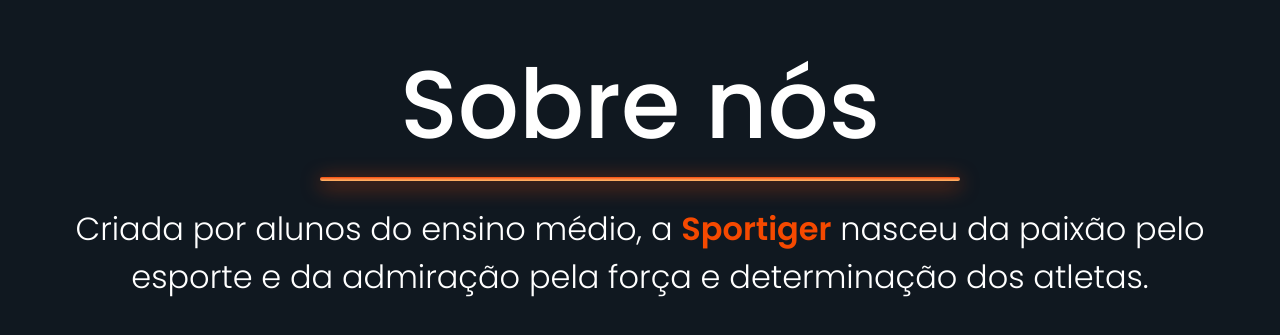
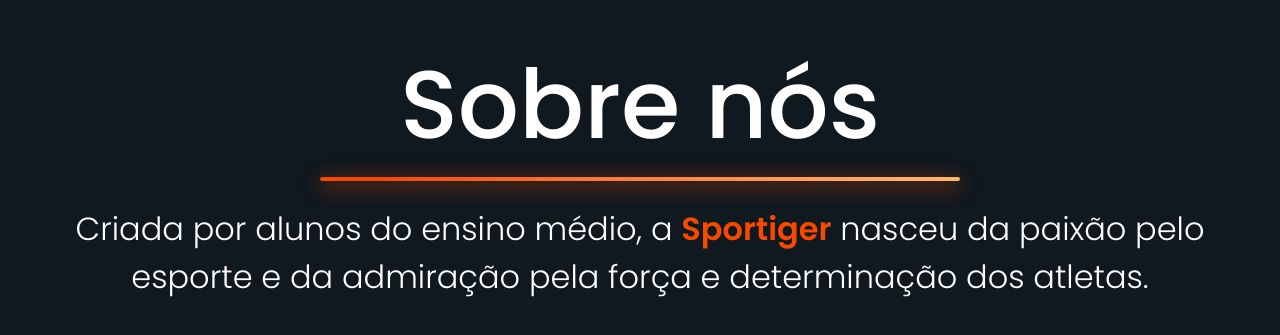
Before and after one commit to ca2sy/Sportiger, a React (Vite) app: page / in a window 1280 px wide. Shown: the part 1009-1344 px from the top of the page. Built offline with nearby package versions, Linux system fonts and the light colour scheme.

Commit message:
sobre update

```diff
--- a/src/pages/sobre.jsx
+++ b/src/pages/sobre.jsx
@@ -7,7 +7,7 @@
       </h2>
 
       {/* Linha */}
-      <div className="w-[40rem] h-1 rounded shadow-[0px_4px_20px_0px_#F54900] bg-gradient-to-b from-[#F54900] to-[#FFB86A]" />
+      <div className="w-[40rem] h-1 rounded shadow-[0px_4px_20px_0px_#F54900] bg-gradient-to-r from-[#F54900] from-10% to-[#FFB86A]" />
 
       {/* Subtítulo em linha */}
       <p className="text-[32px] text-white font-light">
```
